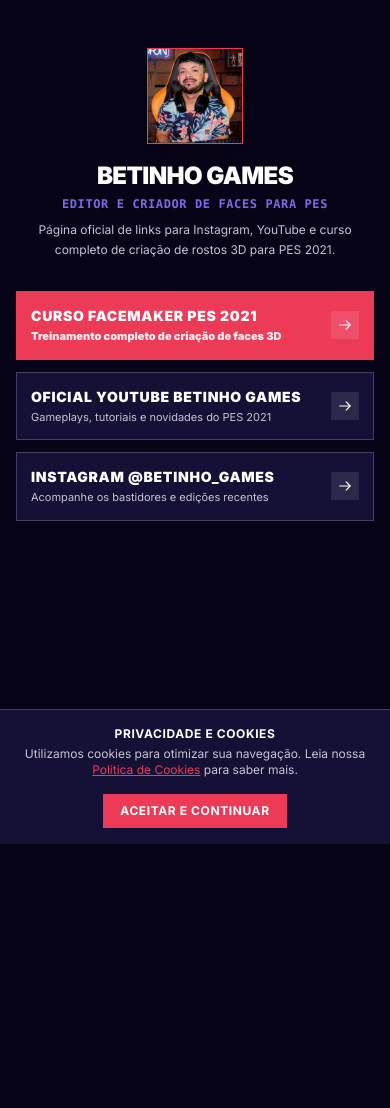
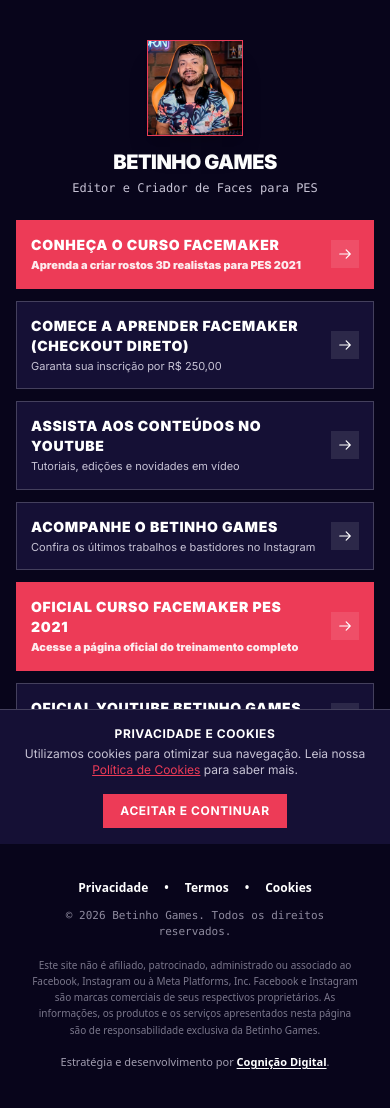
Before and after one commit to BETINHOGAMESYOUTUBER/BETINHOGAMESYOUTUBER.github.io, a Next.js app: page /links in a window 390 px wide. Before the commit the page ends 844 px from the top, so only its background shows below. Built offline with nearby package versions, Linux system fonts and the light colour scheme; no server answers.

Commit message:
feat: adiciona disclaimer da Meta e credito da Cognicao Digital no rodape

```diff
--- a/src/app/links/page.tsx
+++ b/src/app/links/page.tsx
@@ -1,57 +1,57 @@
+'use client';
+
 import React from 'react';
+import Link from 'next/link';
 import Image from 'next/image';
-import Link from 'next/link';
-import type { Metadata } from 'next';
 import LinkBioButton from '@/components/ui/LinkBioButton';
+import { bioLinks } from '@/config/links';
 import { siteConfig } from '@/config/site';
 import { getAssetPath } from '@/lib/assets';
-
-export const metadata: Metadata = {
-  title: siteConfig.seo.linksTitle,
-  description: siteConfig.seo.linksDescription,
-};
 
 export default function LinksPage() {
   const currentYear = new Date().getFullYear();
 
   return (
-    <div className="min-h-screen bg-[#080417] text-white flex flex-col justify-between p-4 sm:p-6 font-outfit">
+    <div className="min-h-screen bg-[#08051B] text-white flex flex-col justify-between p-4 sm:p-6">
 
-      <div className="max-w-md mx-auto w-full space-y-8 pt-8">
+      <div className="max-w-md mx-auto w-full space-y-6 pt-6 sm:pt-10">
 
-        {/* Creator Profile Header */}
-        <div className="text-center space-y-4">
-          <div className="relative w-24 h-24 mx-auto rounded-none bg-[#ED3B57] p-1 border border-[#ED3B57] shadow-xl overflow-hidden">
+        {/* Creator Header Profile */}
+        <div className="text-center space-y-3">
+          <div className="w-24 h-24 rounded-none bg-[#ED3B57] p-1 mx-auto relative overflow-hidden border border-[#ED3B57] shadow-xl">
             <Image
               src={getAssetPath('/images/creator-betinho-games.webp')}
-              alt={siteConfig.instructorName}
+              alt={siteConfig.brandName}
               fill
-              priority
               sizes="96px"
               className="object-cover"
+              priority
             />
           </div>
 
           <div className="space-y-1">
-            <h1 className="text-2xl font-black uppercase tracking-tight text-white">
+            <h1 className="text-xl font-black font-outfit uppercase tracking-tight text-white">
               {siteConfig.brandName}
             </h1>
-            <p className="text-xs font-mono font-bold text-[#8068E8] uppercase tracking-wider">
+            <p className="text-xs text-[#C7C3D5] font-mono">
               {siteConfig.role}
-            </p>
-            <p className="text-xs text-[#C7C3D5] max-w-xs mx-auto leading-relaxed pt-1">
-              Página oficial de links para Instagram, YouTube e curso completo de criação de rostos 3D para PES 2021.
             </p>
           </div>
         </div>
 
-        {/* Action Buttons List */}
+        {/* Bio Links List */}
         <div className="space-y-3">
+          {bioLinks
+            .filter((btn) => btn.isEnabled)
+            .map((btn) => (
+              <LinkBioButton key={btn.id} button={btn} />
+            ))}
+
           <LinkBioButton
             button={{
-              id: 'curso',
-              title: 'CURSO FACEMAKER PES 2021',
-              subtitle: 'Treinamento completo de criação de faces 3D',
+              id: 'course-landing',
+              title: 'OFICIAL CURSO FACEMAKER PES 2021',
+              subtitle: 'Acesse a página oficial do treinamento completo',
               url: '/curso-facemaker',
               isPrimary: true,
               isEnabled: true,
@@ -76,7 +76,7 @@
             button={{
               id: 'instagram',
               title: 'INSTAGRAM @BETINHO_GAMES',
-              subtitle: 'Acompanhe os bastidores e edições recentes',
+              subtitle: 'Bastidores, novos projetos e contato',
               url: siteConfig.social.instagram.url,
               isPrimary: false,
               isEnabled: true,
@@ -89,9 +89,8 @@
       </div>
 
       {/* Footer */}
-      <footer className="text-center pt-12 pb-4 space-y-2 text-[11px] text-[#C7C3D5]/60 font-mono">
-        <p>© {currentYear} {siteConfig.brandName}. Todos os direitos reservados.</p>
-        <div className="flex justify-center gap-4 text-xs font-bold text-white">
+      <footer className="text-center pt-12 pb-6 space-y-3 text-[11px] text-[#C7C3D5]/70 font-mono px-4 max-w-lg mx-auto">
+        <div className="flex justify-center gap-4 text-xs font-bold text-white font-sans">
           <Link href="/politica-de-privacidade" className="hover:text-[#ED3B57] transition-colors">
             Privacidade
           </Link>
@@ -99,7 +98,35 @@
           <Link href="/termos-de-uso" className="hover:text-[#ED3B57] transition-colors">
             Termos
           </Link>
+          <span>•</span>
+          <Link href="/politica-de-cookies" className="hover:text-[#ED3B57] transition-colors">
+            Cookies
+          </Link>
         </div>
+
+        <p>© {currentYear} {siteConfig.brandName}. Todos os direitos reservados.</p>
+
+        {siteConfig.platformDisclaimer?.enabled && (
+          <p className="text-[10px] text-[#C7C3D5]/60 leading-relaxed font-sans pt-1">
+            {siteConfig.platformDisclaimer.text}
+          </p>
+        )}
+
+        {siteConfig.developerCredit?.enabled && (
+          <p className="text-[11px] text-[#C7C3D5]/80 font-sans pt-1">
+            {siteConfig.developerCredit.label}{' '}
+            <a
+              href={siteConfig.developerCredit.url}
+              target="_blank"
+              rel="noopener noreferrer"
+              aria-label={siteConfig.developerCredit.ariaLabel}
+              className="text-white hover:text-[#ED3B57] font-semibold underline underline-offset-2 transition-colors focus:outline-none focus:ring-1 focus:ring-[#ED3B57]"
+            >
+              {siteConfig.developerCredit.name}
+            </a>
+            .
+          </p>
+        )}
       </footer>
 
     </div>
--- a/src/components/layout/Footer.tsx
+++ b/src/components/layout/Footer.tsx
@@ -105,13 +105,35 @@
           </div>
         </div>
 
-        {/* Trademark Disclaimer */}
-        <div className="border-t border-white/10 pt-6 space-y-2 text-[11px] text-[#C7C3D5]/70 leading-relaxed font-mono">
-          <p>
+        {/* Trademark Disclaimer, Copyright, Platform Disclaimer & Developer Credit */}
+        <div className="border-t border-white/10 pt-6 space-y-4 text-[11px] text-[#C7C3D5] leading-relaxed font-mono">
+          <p className="text-[#C7C3D5]/70">
             PES, eFootball, Blender, Photoshop e marcas mencionadas pertencem aos seus respectivos titulares. Este projeto é independente e não possui vínculo oficial com a Konami ou terceiros.
           </p>
-          <div className="flex flex-col sm:flex-row items-center justify-between gap-2 pt-2 border-t border-white/10 text-center sm:text-left">
+          <div className="pt-2 border-t border-white/10 space-y-3 text-center sm:text-left">
             <p>© {currentYear} {siteConfig.brandName}. Todos os direitos reservados.</p>
+
+            {siteConfig.platformDisclaimer?.enabled && (
+              <p className="max-w-4xl text-[11px] text-[#C7C3D5]/70 leading-relaxed font-sans">
+                {siteConfig.platformDisclaimer.text}
+              </p>
+            )}
+
+            {siteConfig.developerCredit?.enabled && (
+              <p className="text-[11px] text-[#C7C3D5]/80 font-sans">
+                {siteConfig.developerCredit.label}{' '}
+                <a
+                  href={siteConfig.developerCredit.url}
+                  target="_blank"
+                  rel="noopener noreferrer"
+                  aria-label={siteConfig.developerCredit.ariaLabel}
+                  className="text-white hover:text-[#ED3B57] font-semibold underline underline-offset-2 transition-colors focus:outline-none focus:ring-1 focus:ring-[#ED3B57]"
+                >
+                  {siteConfig.developerCredit.name}
+                </a>
+                .
+              </p>
+            )}
           </div>
         </div>
       </div>
--- a/src/config/site.ts
+++ b/src/config/site.ts
@@ -42,4 +42,19 @@
     dpoEmail: 'privacidade@betinhogames.com.br',
     hostingProvider: 'Vercel Inc.',
   },
+
+  // Isenção de Responsabilidade e Afiliação com Plataformas Meta
+  platformDisclaimer: {
+    enabled: true,
+    text: 'Este site não é afiliado, patrocinado, administrado ou associado ao Facebook, Instagram ou à Meta Platforms, Inc. Facebook e Instagram são marcas comerciais de seus respectivos proprietários. As informações, os produtos e os serviços apresentados nesta página são de responsabilidade exclusiva da Betinho Games.',
+  },
+
+  // Crédito de Desenvolvimento e Estratégia
+  developerCredit: {
+    enabled: true,
+    label: 'Estratégia e desenvolvimento por',
+    name: 'Cognição Digital',
+    url: 'https://cognicaodigittal.com/',
+    ariaLabel: 'Visitar o site da Cognição Digital',
+  },
 };
```
